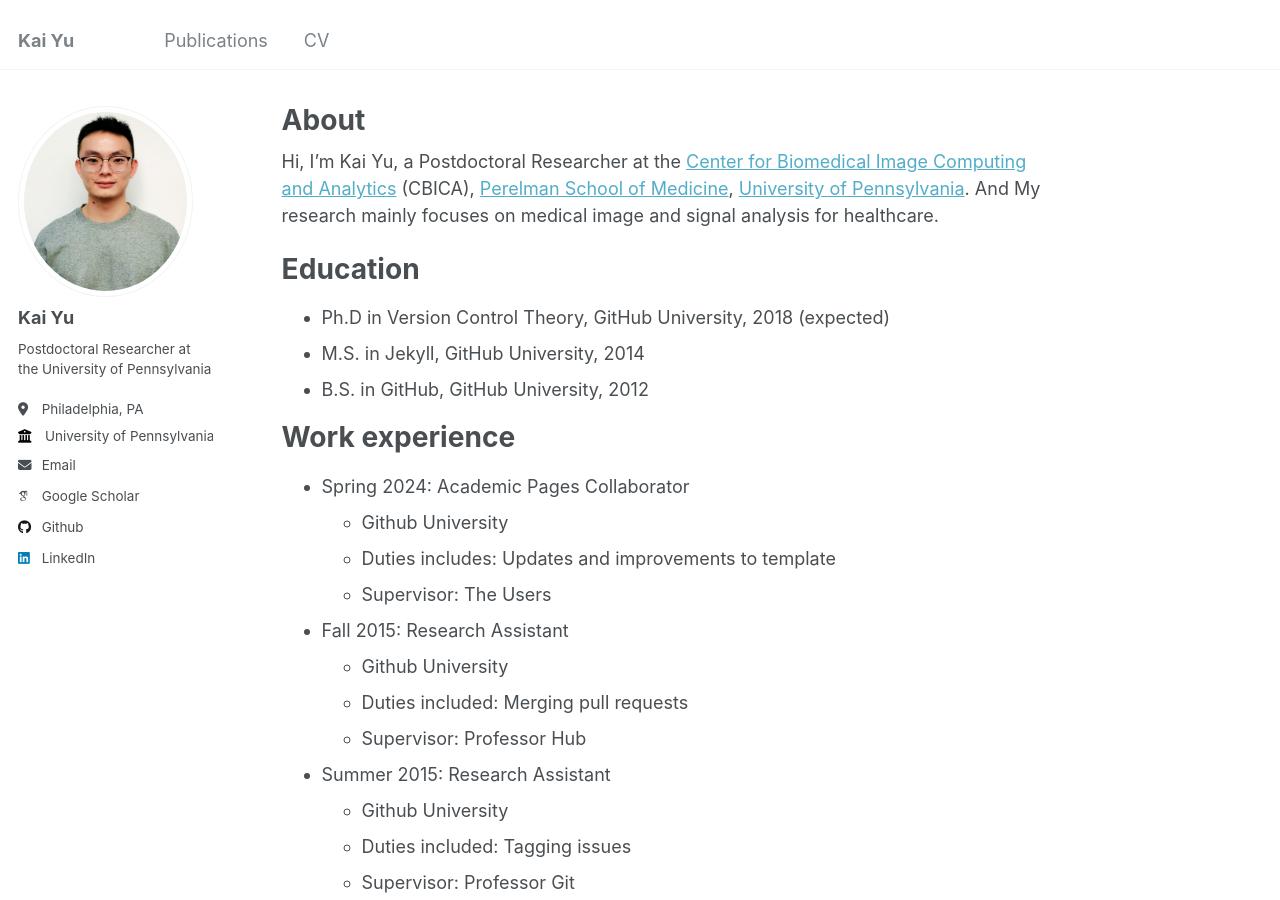
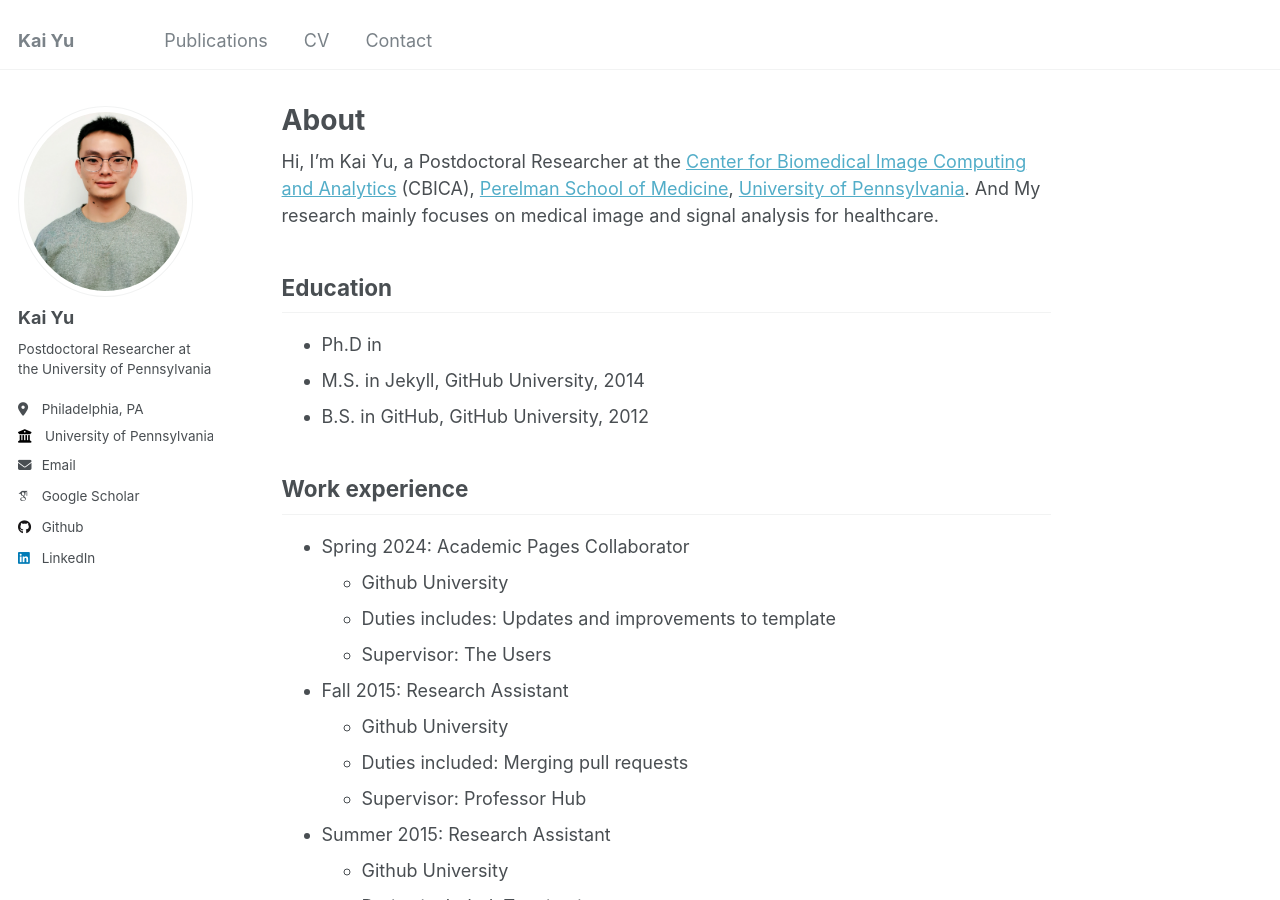
Before and after one commit to yukkai/yukkai.github.io, a Jekyll site: the page built from _pages/about.md, in a window 1280 px wide and 900 px high. Built offline with Jekyll 4.4.1, drawn with Linux system fonts in a browser that asks for light colours; some web fonts are replaced.

Commit message:
update contact

```diff
--- a/_data/navigation.yml
+++ b/_data/navigation.yml
@@ -23,5 +23,5 @@ main:
   - title: "CV"
     url: /cv/
 
-  # - title: "Guide"
-  #   url: /markdown/
+  - title: "Contact"
+    url: /contact/
--- a/_pages/about.md
+++ b/_pages/about.md
@@ -54,14 +54,12 @@ More info about configuring Academic Pages can be found in [the guide](https://a
 Hi, I'm Kai Yu, a Postdoctoral Researcher at the [Center for Biomedical Image Computing and Analytics](https://www.med.upenn.edu/cbica/) (CBICA), [Perelman School of Medicine](https://www.med.upenn.edu/), [University of Pennsylvania](https://www.upenn.edu/). And My research mainly focuses on medical image and signal analysis for healthcare.
 
 
-Education
-======
-* Ph.D in Version Control Theory, GitHub University, 2018 (expected)
+## Education
+* Ph.D in
 * M.S. in Jekyll, GitHub University, 2014
 * B.S. in GitHub, GitHub University, 2012
 
-Work experience
-======
+## Work experience
 * Spring 2024: Academic Pages Collaborator
   * Github University
   * Duties includes: Updates and improvements to template
@@ -77,8 +75,7 @@ Work experience
   * Duties included: Tagging issues
   * Supervisor: Professor Git
 
-Skills
-======
+## Skills
 * Skill 1
 * Skill 2
   * Sub-skill 2.1
```
Also changed, not shown: _pages/contact.md (added, +11 -0 lines).
